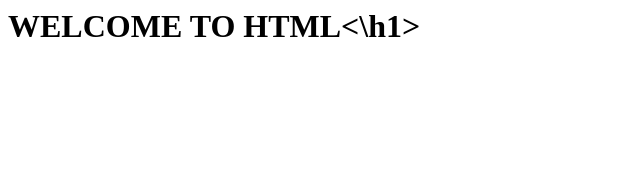
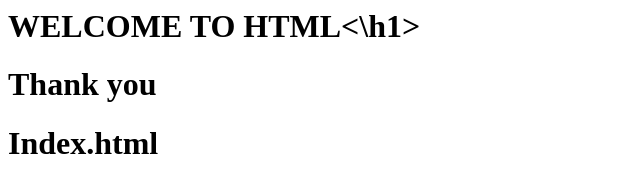
Before and after one commit to nithyashreekh/first, a plain HTML site: page index.html in a window 1280 px wide. Shown: the whole page, without its empty margins (0-640 px from the left). Drawn offline with Linux system fonts and the light colour scheme.

Commit message:
Update index.html

```diff
--- a/index.html
+++ b/index.html
@@ -1,3 +1,5 @@
 <html>
 <h1>WELCOME TO HTML<\h1>
+  <h1>Thank you</h1>
+  <h1>Index.html</h1>
 <html>
```
